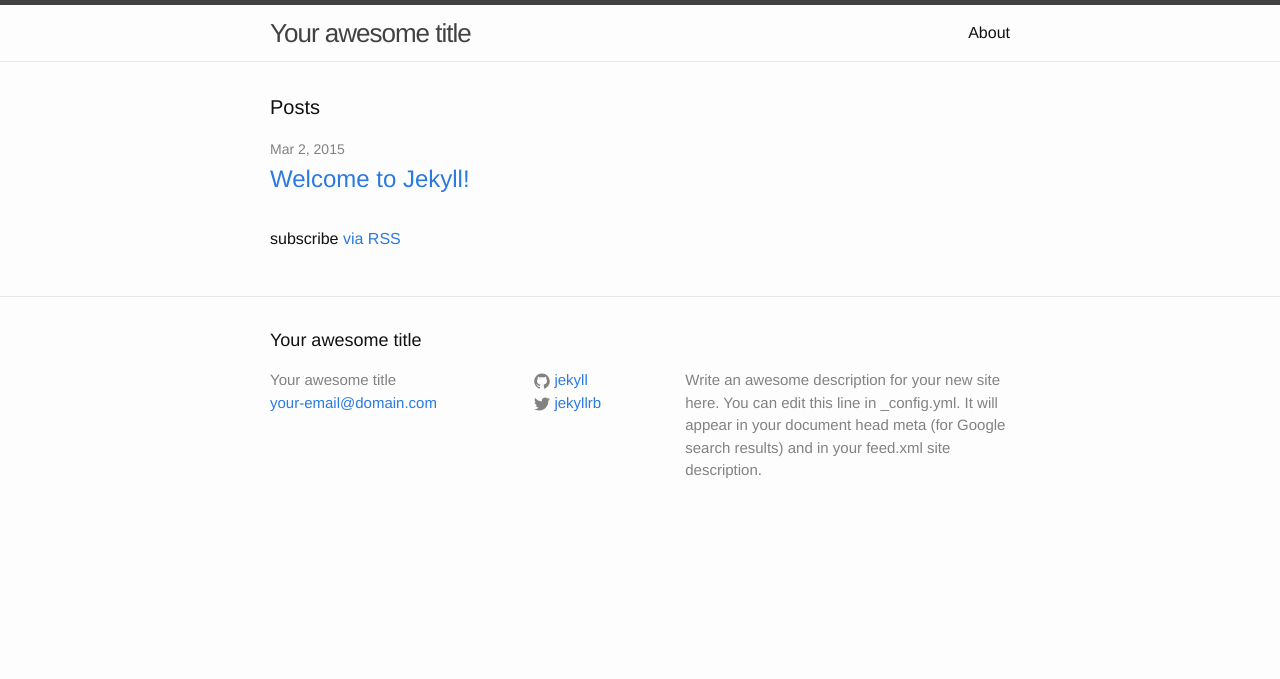
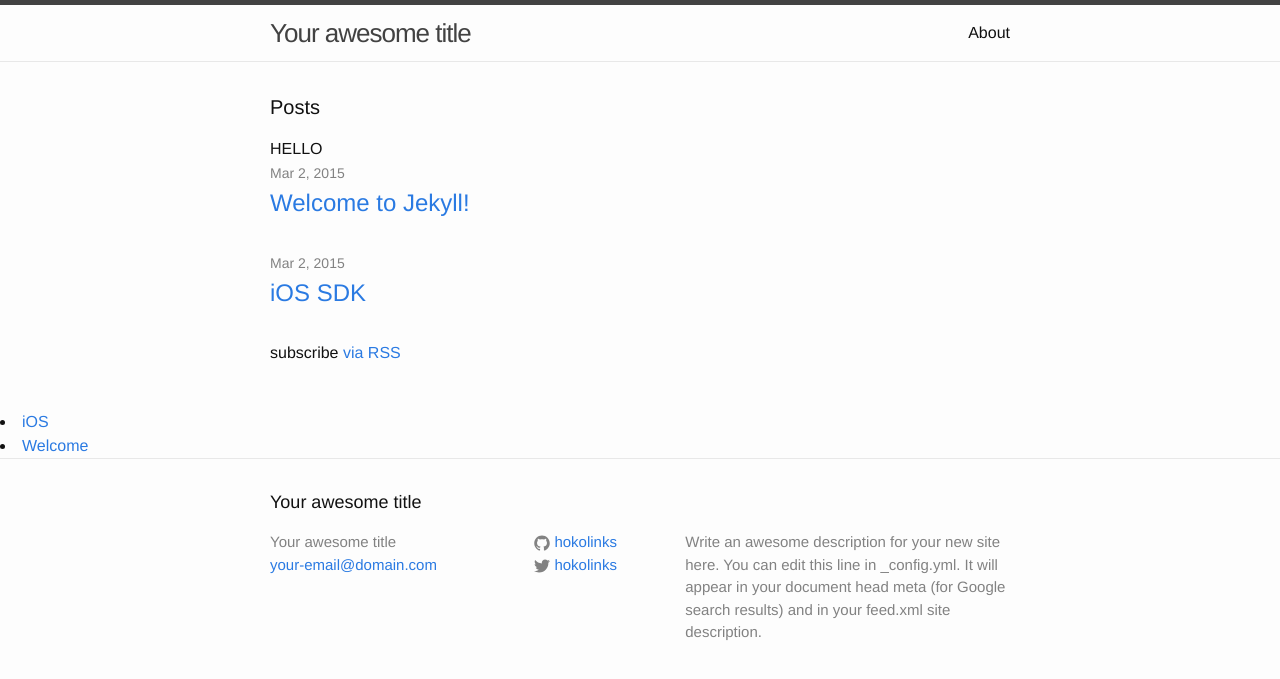
Before and after one commit to hoko/hoko-docs, a Jekyll site: the page built from index.html, in a window 1280 px wide. Shown: the top 679 px of the page. Built offline with Jekyll 4.4.1, drawn with Linux system fonts in a browser that asks for light colours.

Commit message:
Some experiments with jekyll templates

```diff
--- a/_config.yml
+++ b/_config.yml
@@ -7,8 +7,8 @@ description: > # this means to ignore newlines until "baseurl:"
   Google search results) and in your feed.xml site description.
 baseurl: "" # the subpath of your site, e.g. /blog/
 url: "http://yourdomain.com" # the base hostname & protocol for your site
-twitter_username: jekyllrb
-github_username:  jekyll
+twitter_username: hokolinks
+github_username:  hokolinks
 
 # Build settings
 markdown: kramdown
--- a/_includes/footer.html
+++ b/_includes/footer.html
@@ -49,7 +49,6 @@
         <p class="text">{{ site.description }}</p>
       </div>
     </div>
-
   </div>
 
 </footer>
--- a/_layouts/default.html
+++ b/_layouts/default.html
@@ -13,8 +13,12 @@
       </div>
     </div>
 
+    {% for page in site.categories.sdks reversed %}
+      <li>
+        <a href="{{page.url}}">{{ page.short-title }}</a>
+      </li>
+    {% endfor %}
+
     {% include footer.html %}
-
   </body>
-
 </html>
--- a/_posts/2015-03-02-welcome-to-jekyll.markdown
+++ b/_posts/2015-03-02-welcome-to-jekyll.markdown
@@ -2,7 +2,8 @@
 layout: post
 title:  "Welcome to Jekyll!"
 date:   2015-03-02 17:21:38
-categories: jekyll update
+categories: faqs jekyll update sdks
+short-title: 'Welcome'
 ---
 You’ll find this post in your `_posts` directory. Go ahead and edit it and re-build the site to see your changes. You can rebuild the site in many different ways, but the most common way is to run `jekyll serve`, which launches a web server and auto-regenerates your site when a file is updated.
 
--- a/index.html
+++ b/index.html
@@ -5,6 +5,8 @@ layout: default
 <div class="home">
 
   <h1 class="page-heading">Posts</h1>
+
+  HELLO
 
   <ul class="post-list">
     {% for post in site.posts %}
```
Also changed, not shown: _posts/2015-03-02-ios-sdk.markdown (added, +10 -0 lines).
